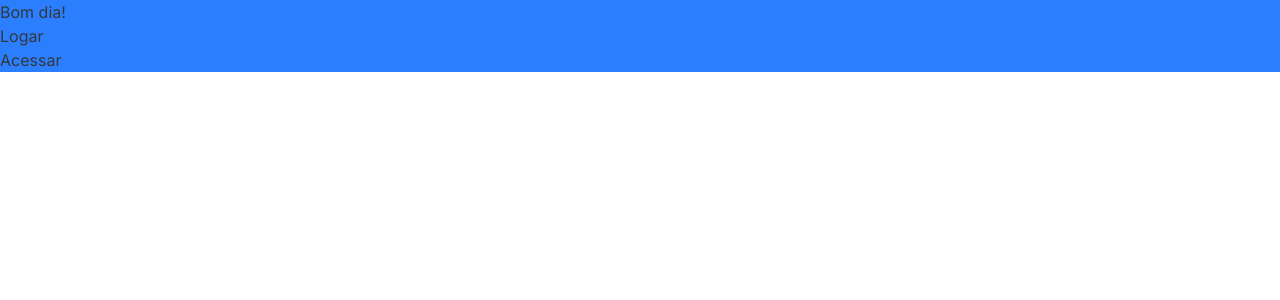
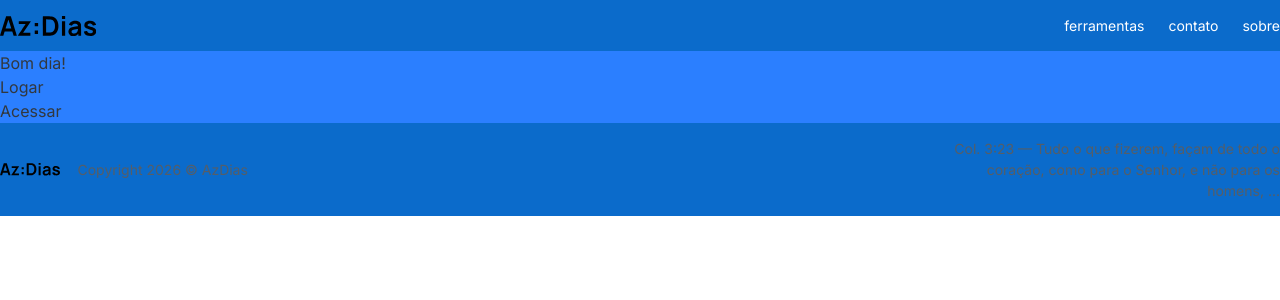
Before and after one commit to lucas-azdias/lucas-azdias.github.io, a React (Vite) app in the folder client/: page / in a window 1280 px wide. Shown: the top 300 px of the page. Built offline with nearby package versions, Linux system fonts and the light colour scheme.

Commit message:
feat: header and footer fixed

```diff
--- a/client/src/components/sections/footer.tsx
+++ b/client/src/components/sections/footer.tsx
@@ -1,18 +1,54 @@
-import LogoSVG from "!/public/assets/images/logo.svg"
+import { Box, Typography } from "@mui/joy";
 
+import LogoSVG from "!/public/assets/images/logo.svg?react";
 
-export function CFooter() {
+export function Footer() {
     return (
-        <footer className="{styles.footer}">
-            <div className="{`wrapper ${styles.wrapper}`}">
-                <div className="{styles.logo_copyright}">
-                    <LogoSVG className="{`img`}" width="60px" />
-                    <span className="smaller">Copyright {new Date().getFullYear()} © AzDias</span>
-                </div>
-                <div className="{styles.message}">
-                    <small className="smaller">Col. 3:23 — Tudo o que fizerem, façam de todo o coração, como para o Senhor, e não para os homens, ...</small>
-                </div>
-            </div>
-        </footer>
+        <Box
+            component="footer"
+            sx={{
+                py: "15px",
+                backgroundColor: "primary.solidBg",
+                color: "primary.solidColor",
+                fill: "primary.solidColor",
+                fontSize: "sm",
+            }}
+        >
+            <Box
+                sx={{
+                    display: "flex",
+                    justifyContent: "space-between",
+                    alignItems: "center",
+                    gap: "3em",
+                }}
+            >
+                <Box
+                    sx={{
+                        display: "flex",
+                        flexDirection: { xs: "column", md: "row" },
+                        gap: { xs: "0.2em", md: "1.25em" },
+                        alignItems: { md: "center" },
+                    }}
+                >
+                    <LogoSVG width="60px" />
+
+                    <Typography level="body-sm">
+                        Copyright {new Date().getFullYear()} © AzDias
+                    </Typography>
+                </Box>
+
+                <Box
+                    sx={{
+                        maxWidth: "350px",
+                        textAlign: "right",
+                    }}
+                >
+                    <Typography level="body-sm">
+                        Col. 3:23 — Tudo o que fizerem, façam de todo o coração, como para o
+                        Senhor, e não para os homens, ...
+                    </Typography>
+                </Box>
+            </Box>
+        </Box>
     );
 }
--- a/client/src/components/sections/header.tsx
+++ b/client/src/components/sections/header.tsx
@@ -1,24 +1,64 @@
-import { Link } from "react-router-dom";
+import { Link as RouterLink } from "react-router-dom";
+import { Box, Link } from "@mui/joy";
 
-import LogoSVG from "!/public/assets/images/logo.svg"
+import LogoSVG from "!/public/assets/images/logo.svg?react";
 
-
-export function CHeader() {
+export function Header() {
     const pages = ["ferramentas", "contato", "sobre"];
-    const headerAcessosContent = pages.map((page, index) => (
-        <Link key={index} className="{styles.acessos_links}" to={page.toLowerCase()}>{page}</Link>
-    ))
 
     return (
-        <header className="{styles.header}">
-            <div className="{`wrapper ${styles.wrapper}`}">
-                <Link className="{styles.logo}" to="/">
-                    <LogoSVG className="{`img`}" height="20px" />
+        <Box
+            component="header"
+            sx={{
+                py: "15px",
+                backgroundColor: "primary.solidBg",
+                color: "primary.solidColor",
+            }}
+        >
+            <Box
+                sx={{
+                    display: "flex",
+                    alignItems: "center",
+                    justifyContent: "space-between",
+                    gap: "3em",
+                }}
+            >
+                <Link
+                    component={RouterLink}
+                    to="/"
+                    sx={{
+                        display: "flex",
+                        alignItems: "center",
+                    }}
+                >
+                    <LogoSVG height="20px" />
                 </Link>
-                <div className="{`desktop ${styles.acessos_desktop}`}">
-                    {headerAcessosContent}
-                </div>
-            </div>
-        </header>
+
+                <Box
+                    sx={{
+                        display: "flex",
+                        gap: "1.5em",
+                    }}
+                >
+                    {pages.map((page) => (
+                        <Link
+                            key={page}
+                            component={RouterLink}
+                            to={`/${page.toLowerCase()}`}
+                            sx={{
+                                color: "inherit",
+                                textDecoration: "none",
+                                fontSize: "sm",
+                                "&:hover": {
+                                    textDecoration: "underline",
+                                },
+                            }}
+                        >
+                            {page}
+                        </Link>
+                    ))}
+                </Box>
+            </Box>
+        </Box>
     );
 }
--- a/client/src/pages/index.tsx
+++ b/client/src/pages/index.tsx
@@ -1,8 +1,12 @@
 import { Link } from "react-router-dom";
+
+import { Header } from "@/components/sections/header";
+import { Footer } from "@/components/sections/footer";
 
 export default function Webpage() {
     return (
         <>
+            <Header />
             <div className="bg-blue-500">
                 <div>
                     <p>Bom dia!</p>
@@ -18,6 +22,7 @@ export default function Webpage() {
                     </Link>
                 </div>
             </div>
+            <Footer />
         </>
     );
 }
--- a/client/vite.config.ts
+++ b/client/vite.config.ts
@@ -10,6 +10,7 @@ export default {
     resolve: {
         alias: {
             "@": path.resolve(__dirname, "./src"),
+            "!": path.resolve(__dirname, "."),
         },
     },
     plugins: [
@@ -33,7 +34,11 @@ export default {
                 },
             }
         ),
-        svgr(),
+        svgr(
+            {
+                include: "**/*.svg?react",
+            }
+        ),
         tailwindcss(),
         visualizer(),
     ],
```
